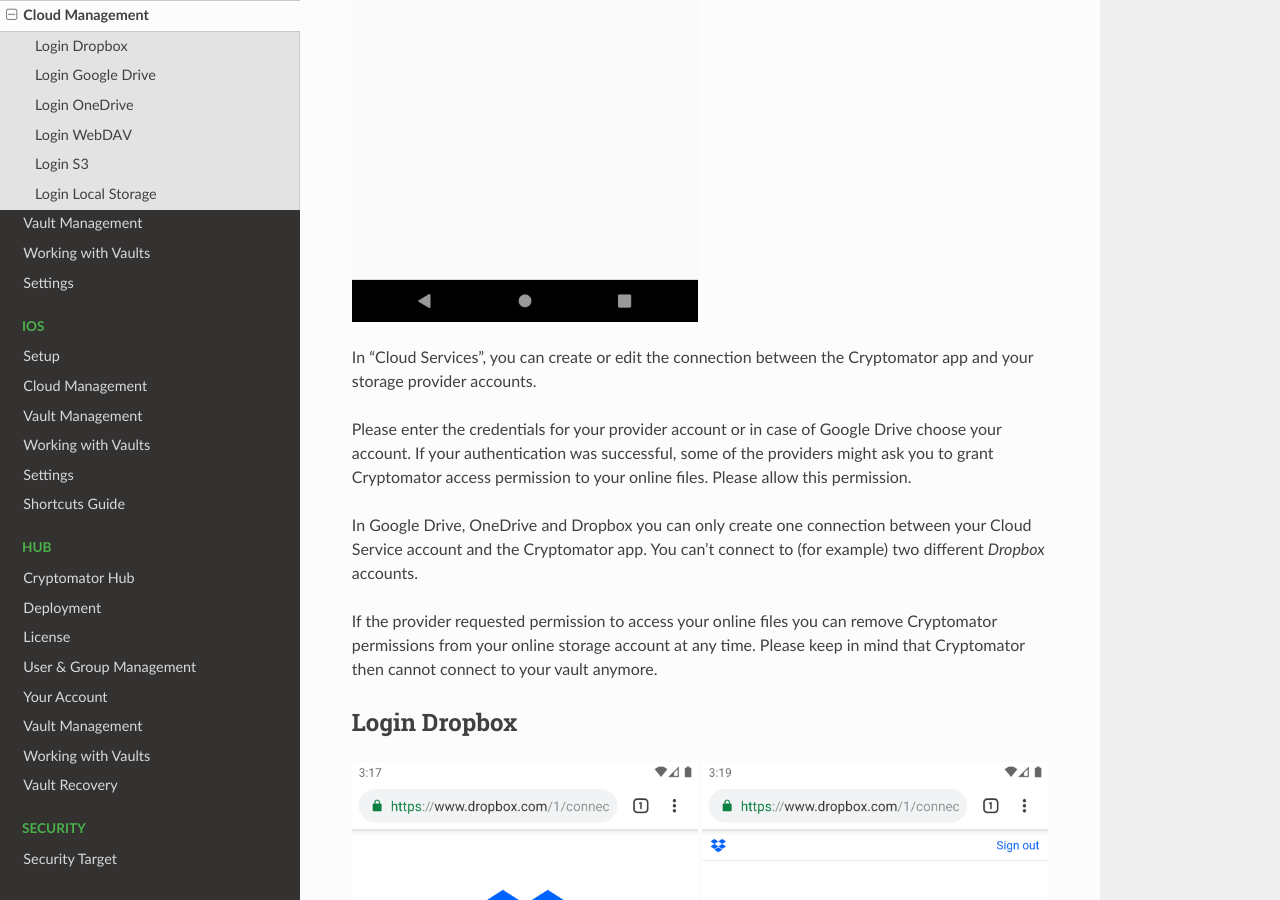
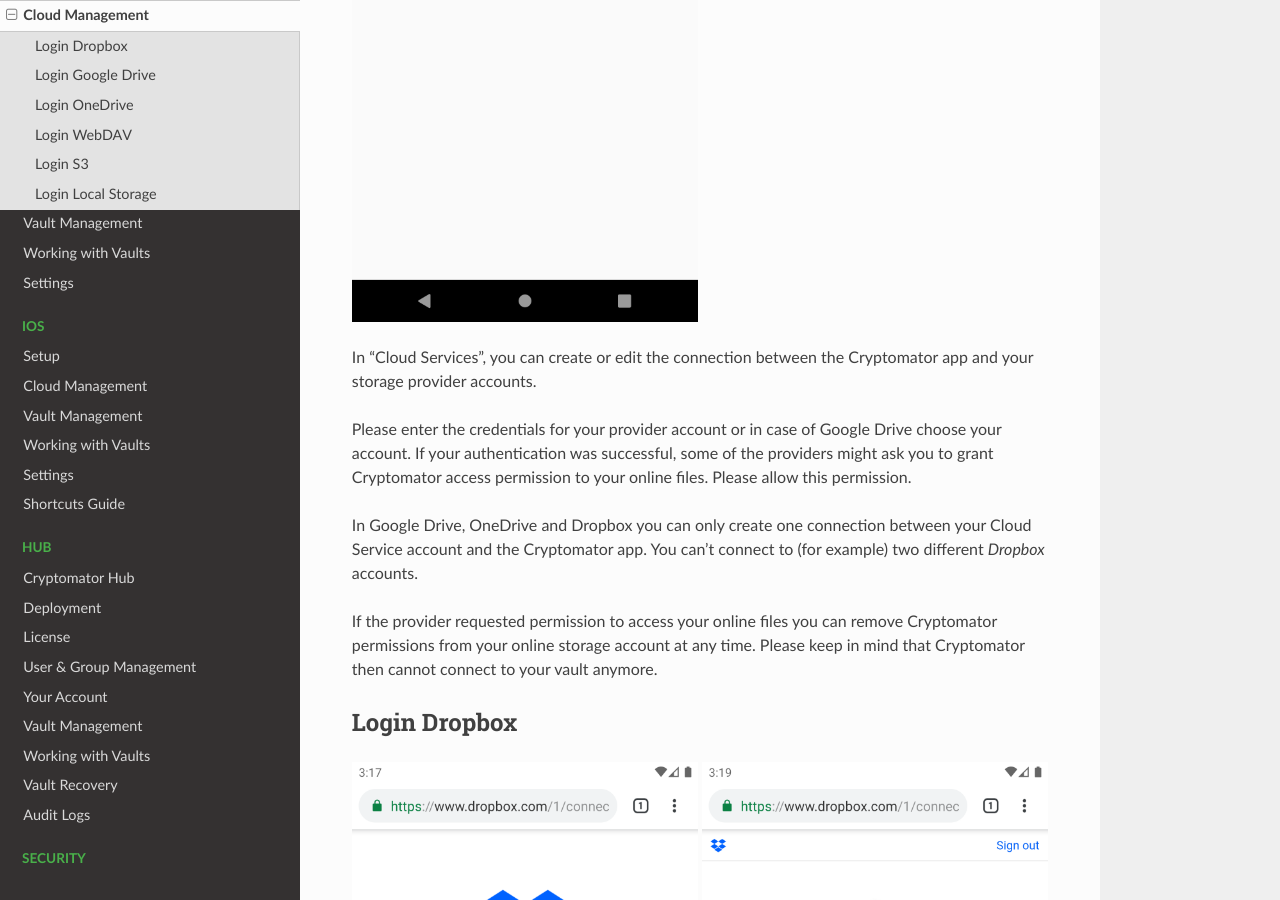
Before and after one commit to cryptomator/docs, a Sphinx documentation site: the page built from source/android/cloud-management.rst, in a window 1280 px wide and 900 px high, scrolled down 549 px. Built offline with Sphinx 7.4.7 and the Read the Docs theme 3.1.0, drawn with Linux system fonts in a browser that asks for light colours.

Commit message:
add audit-logs to index

```diff
--- a/source/index.rst
+++ b/source/index.rst
@@ -67,6 +67,7 @@
    hub/vault-management.rst
    hub/access-vault.rst
    hub/vault-recovery.rst
+   hub/audit-logs.rst
 
 .. toctree::
    :hidden:
```
